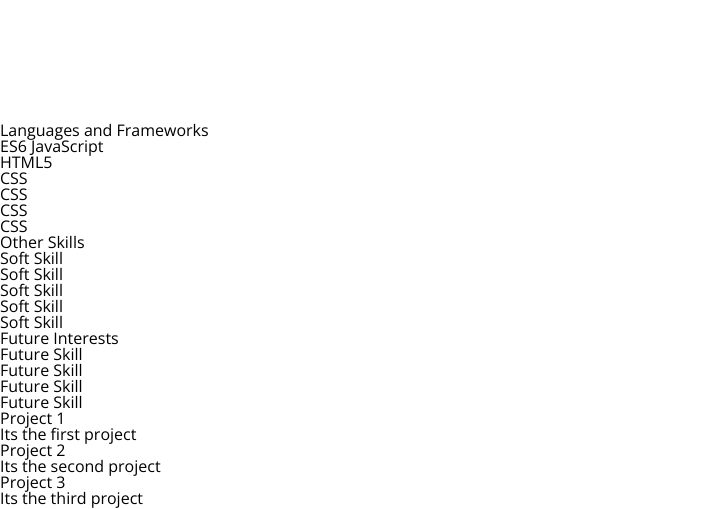
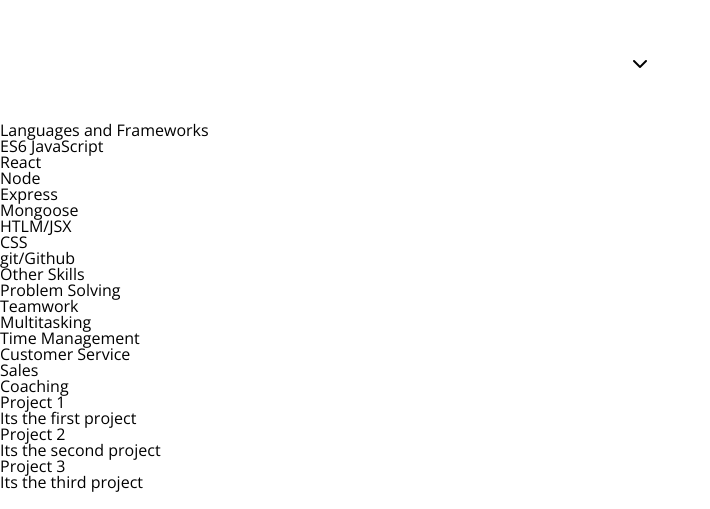
Before and after one commit to djclayton21/personal-portfolio, a React (Create React App) app: page / in a window 1280 px wide. Shown: the part 713-1222 px from the top of the page, without its empty margins (0-710 px from the left). Built offline with nearby package versions, Linux system fonts and the light colour scheme.

Commit message:
filled in skills

```diff
--- a/public/index.html
+++ b/public/index.html
@@ -11,6 +11,7 @@
     />
     <link rel="apple-touch-icon" href="logo192.png" />
     <link rel="manifest" href="%PUBLIC_URL%/manifest.json" />
+    <script src="https://kit.fontawesome.com/da54b212f8.js" crossorigin="anonymous"></script>
     <link href="https://fonts.googleapis.com/css?family=Open+Sans&display=swap" rel="stylesheet">
     <title>Dan's Portfolio</title>
   </head>
--- a/src/Home/Home.js
+++ b/src/Home/Home.js
@@ -1,14 +1,16 @@
-import React from 'react';
+import React, { useRef } from 'react';
 import './style.css'
 import Intro from '../Intro/Intro';
 import Skills from '../Skills/Skills';
 import Projects from '../Projects/Projects';
 
 const Home = () => {
+    const scrollToRef = (ref) => window.scrollTo(0, ref.current.offsetTop)
+    const skillsRef = useRef(null)
     return (
         <main className = "home" id = "home">
-            <Intro />
-            <Skills />
+            <Intro scrollToRef = {scrollToRef} skillsRef = {skillsRef} />
+            <Skills skillsRef = {skillsRef} />
             <Projects />
         </main>
     );
--- a/src/Intro/Intro.js
+++ b/src/Intro/Intro.js
@@ -1,13 +1,14 @@
 import React from 'react';
 import './style.css';
 
-const Intro = () => {
+const Intro = (props) => {
     return (
         <section className = 'intro'>
             <p>Welcome, and thank you for visiting!</p>
             <h3>I'm Dan Clayton, and this is my portfolio.</h3>
             <p>I'm a full-stack web developer who loves to learn and grow.</p>
             <p>Please check out some of my projects, and feel free to contact me if you have any questions or ideas to help improve my work!</p>
+            <i className="fas fa-chevron-down" onClick = {() => props.scrollToRef(props.skillsRef)}></i>
         </section>);
 }
 
--- a/src/Intro/style.css
+++ b/src/Intro/style.css
@@ -1,7 +1,10 @@
 .intro {
     min-height: 100vh;
     width: 100%;
-    padding: 50px 25px;
+    padding: 25px 25px;
+    display: flex;
+    flex-direction: column;
+    align-items: center;
 }
 
 .intro > * {
@@ -17,3 +20,8 @@
     font-size: 1.2em;
     line-height: 1.2em;
 }
+
+.intro i {
+    position: absolute;
+    bottom: 0;
+}
--- a/src/Skills/Skills.js
+++ b/src/Skills/Skills.js
@@ -1,35 +1,37 @@
 import React from 'react';
 
-const Skills = () => {
+const Skills = (props) => {
     return (
-        <section className="skills" id='skills'>
+        <section className="skills" id='skills' ref = {props.skillsRef}>
             <div className="skills-languages">
                 <ul>Languages and Frameworks
                     <li>ES6 JavaScript</li>
-                    <li>HTML5</li>
+                    <li>React</li>
+                    <li>Node</li>
+                    <li>Express</li>
+                    <li>Mongoose</li>
+                    <li>HTLM/JSX</li>
                     <li>CSS</li>
-                    <li>CSS</li>
-                    <li>CSS</li>
-                    <li>CSS</li>
+                    <li>git/Github</li>
                 </ul>
             </div>
             <div className="skills-other">
                 <ul>Other Skills
-                    <li>Soft Skill</li>
-                    <li>Soft Skill</li>
-                    <li>Soft Skill</li>
-                    <li>Soft Skill</li>
-                    <li>Soft Skill</li>
+                    <li>Problem Solving</li>
+                    <li>Teamwork</li>
+                    <li>Multitasking</li>
+                    <li>Time Management</li>
+                    <li>Customer Service</li>
+                    <li>Sales</li>
+                    <li>Coaching</li>
                 </ul>
             </div>
-            <div className="skills-working">
+            {/* <div className="skills-working">
                 <ul>Future Interests
-                    <li>Future Skill</li>
-                    <li>Future Skill</li>
-                    <li>Future Skill</li>
-                    <li>Future Skill</li>
+                    <li>Automation</li>
+                    <li>Data Science</li>
                 </ul>
-            </div>
+            </div> */}
         </section>
     );
 }
--- a/src/style.css
+++ b/src/style.css
@@ -37,6 +37,9 @@
 ol, ul {
 	list-style: none;
 }
+html {
+	scroll-behavior: smoothnp;
+}
 blockquote, q {
 	quotes: none;
 }
```
